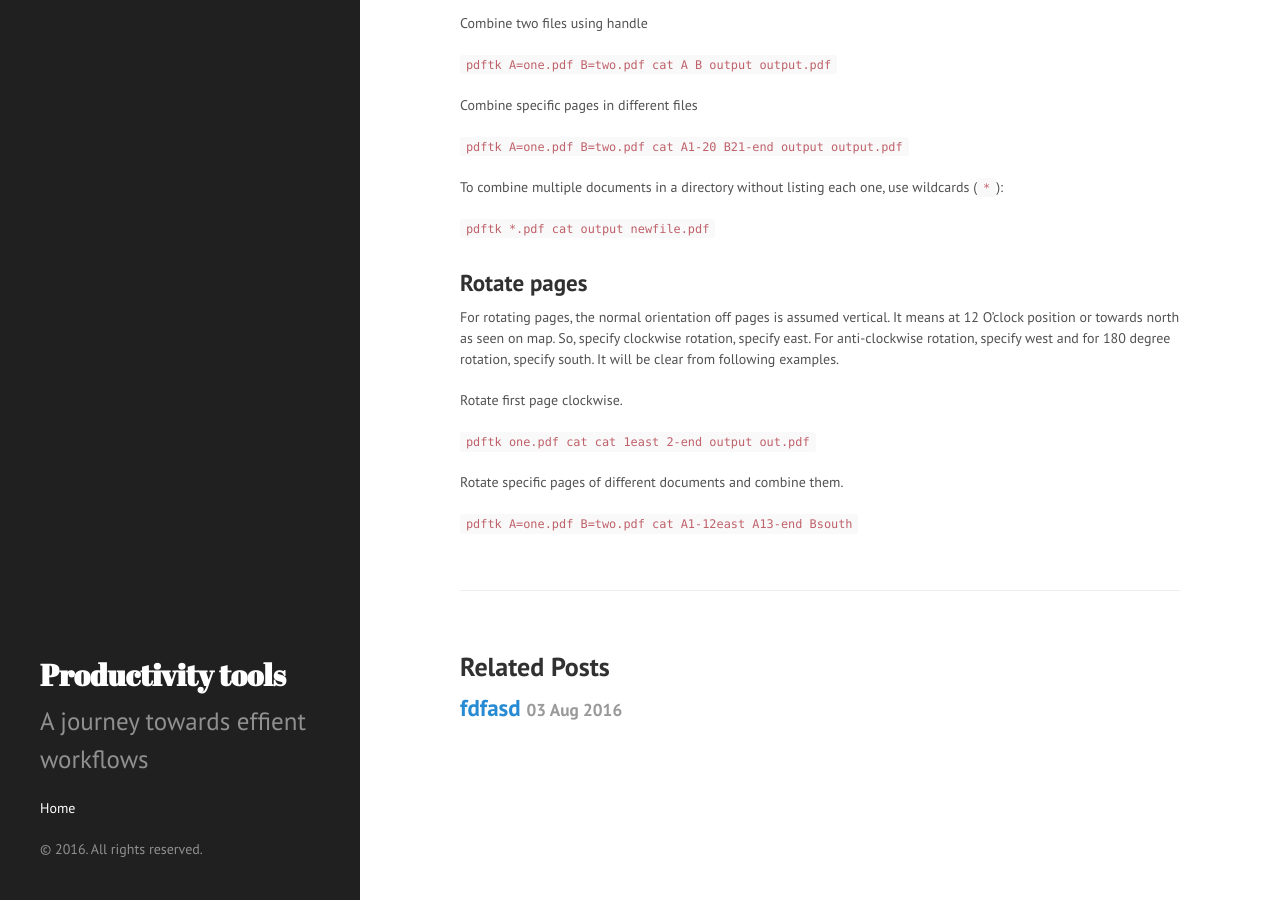
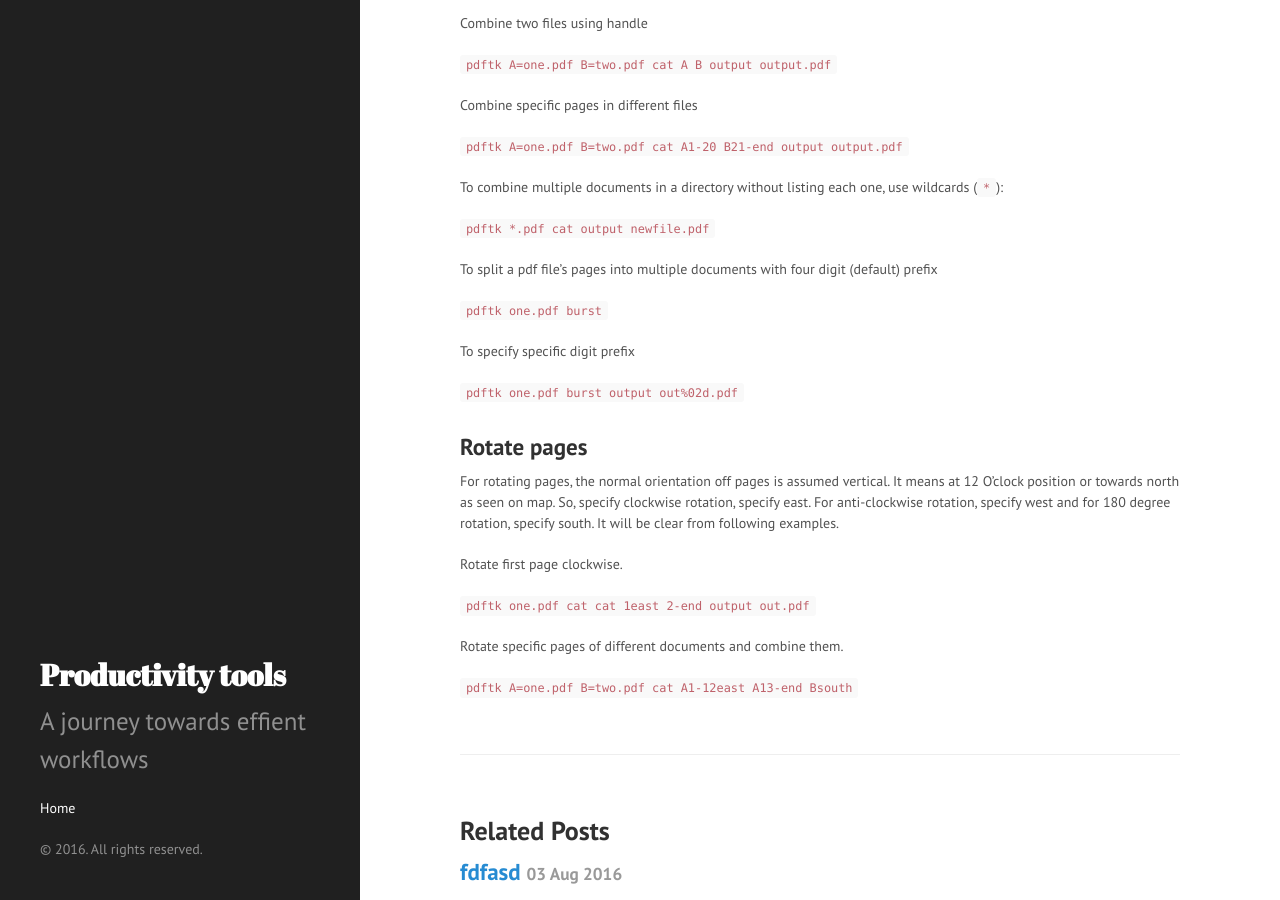
Before and after one commit to MaheshTK/MaheshTK.github.io, a Jekyll site: the page built from _posts/2016-08-03-manipulating-pdf-files.markdown, in a window 1280 px wide and 900 px high, scrolled down 964 px. Built offline with Jekyll 4.4.1, drawn with Linux system fonts in a browser that asks for light colours.

Commit message:
Post update: Manipulating pdf files

````diff
--- a/_posts/2016-08-03-manipulating-pdf-files.markdown
+++ b/_posts/2016-08-03-manipulating-pdf-files.markdown
@@ -45,6 +45,15 @@ To combine multiple documents in a directory without listing each one, use wildc
 
 ```pdftk *.pdf cat output newfile.pdf```
 
+To split a pdf file’s pages into multiple documents with four digit (default) prefix
+
+```pdftk one.pdf burst```
+
+To specify specific digit prefix
+
+```pdftk one.pdf burst output out%02d.pdf```
+
+
 ### Rotate pages
 
 For rotating pages, the normal orientation off pages is assumed vertical. It means at 12 O'clock position or towards north as seen on map. So, specify clockwise rotation, specify east. For anti-clockwise rotation, specify west and for 180 degree rotation, specify south. It will be clear from following examples.
````
